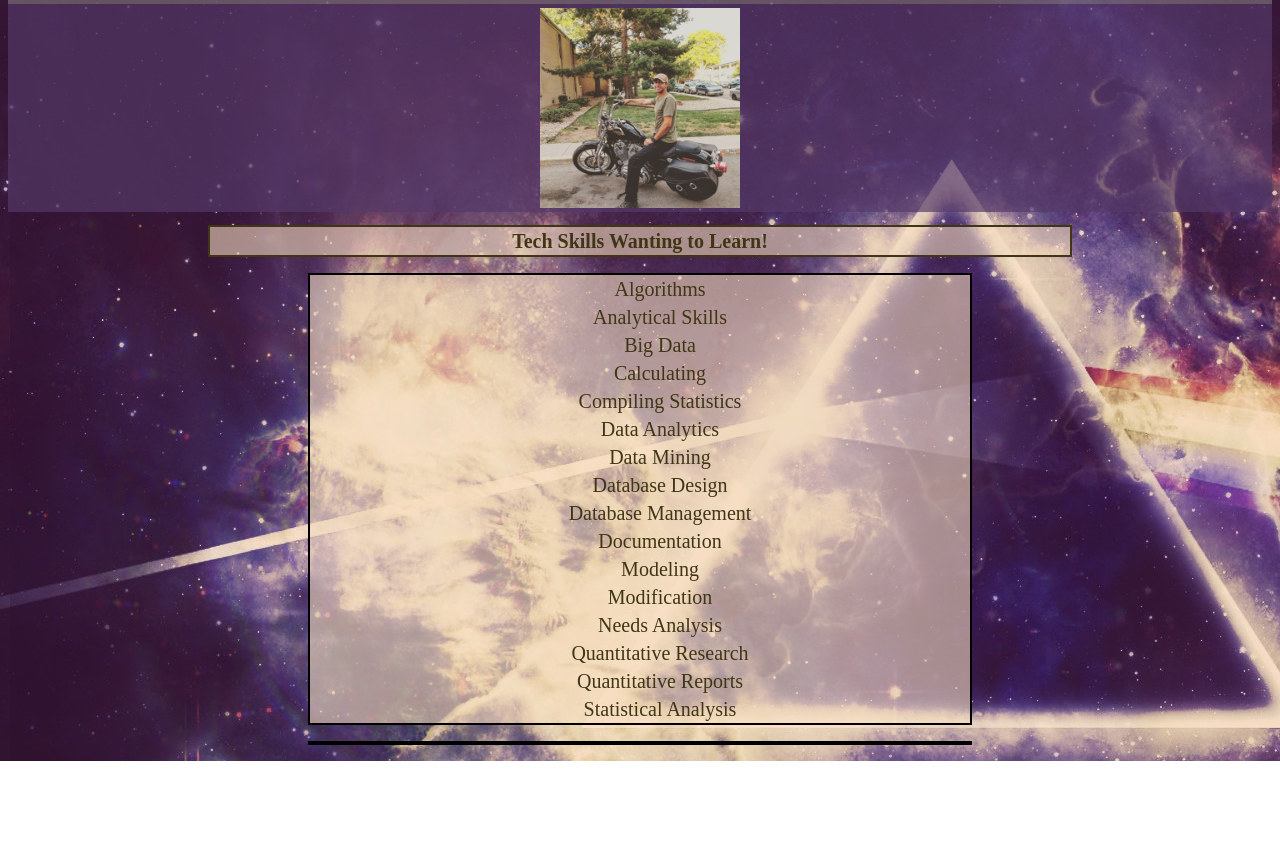
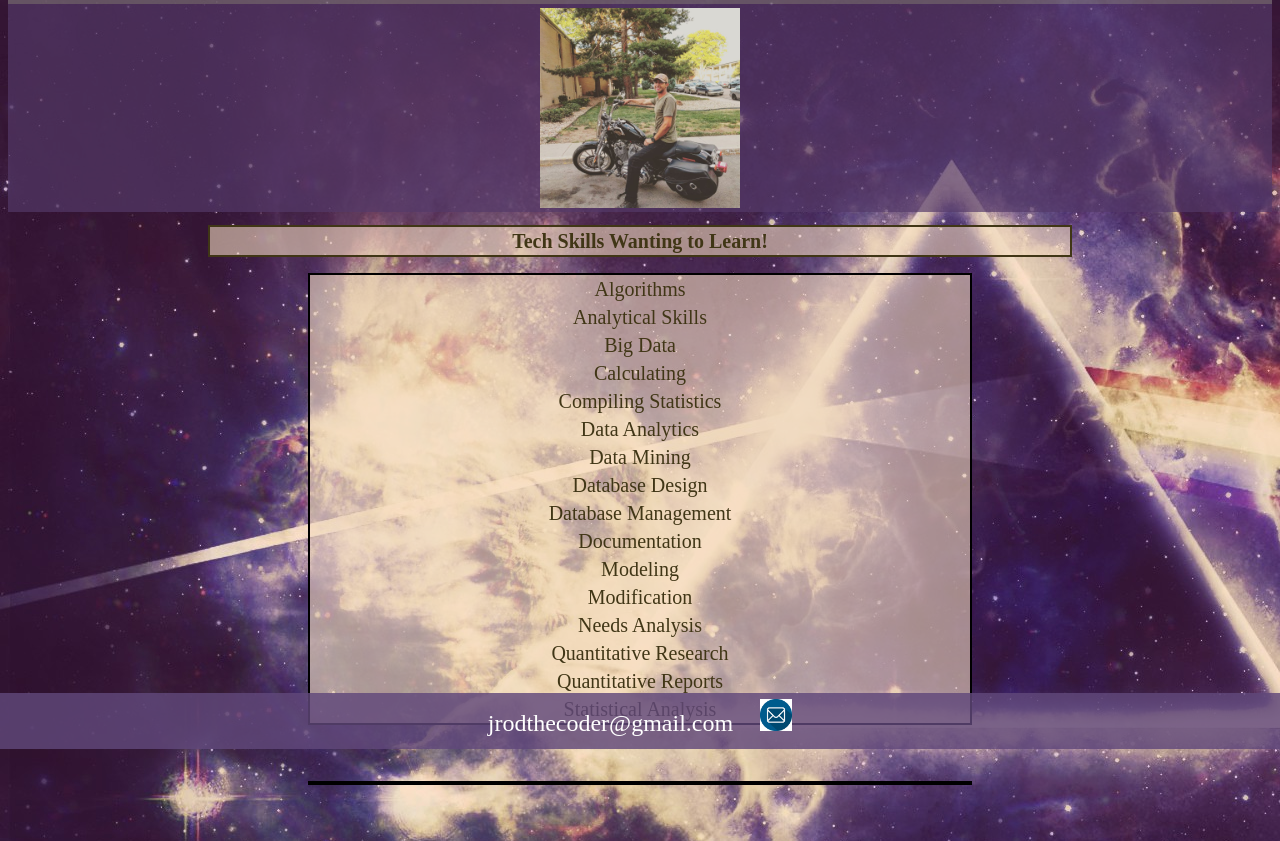
Before and after one commit to jrod4work/GlobalFSW0101, a plain HTML site: page Final Project/index.html in a window 1280 px wide. Shown: the part 58-899 px from the top of the page. Before the commit the page ends 819 px from the top, so only its background shows below. Drawn offline with nearby package versions, Linux system fonts and the light colour scheme; no server answers.

Commit message:
Final Project

```diff
--- a/Final Project/index.html
+++ b/Final Project/index.html
@@ -17,13 +17,13 @@
 
             <div>
                 <a href="https://github.com/jrod4work" target="_blank">
-                    <img src="GitHub-Mark-32px.png" class="oneimage big">
+                    <img src="images/GitHub-Mark-32px.png" class="oneimage big">
                 </a>
                 <a href="https://www.linkedin.com" target="_blank">
-                    <img src="linkedin-icon.png" class="oneimage big1">
+                    <img src="images/linkedin-icon.png" class="oneimage big1">
                 </a>
                 <a href="https://www.instagram.com/yoloing1234" target="_blank">
-                    <img src="instagram.png" class="oneimage big2">
+                    <img src="images/instagram.png" class="oneimage big2">
                 </a>
             </div>
         </div>
@@ -33,7 +33,7 @@
     <div class="header-container">
         <div class="header">
             <div class="Picture">
-                <img src="profile pic.jpg" />
+                <img src="images/profile pic.jpg" />
             </div>
         </div>
     </div>
@@ -78,6 +78,16 @@
     <ul id="repoList"></ul>
 
 
+    <!--Footer-->
+
+
+    <div class="footer">
+    <p class="pfoot">jrodthecoder@gmail.com
+    <img src="images/email.png" class="oneimage big2">
+    </p>
+    </div>
+    <!--Footer-->
+
     <script src="https://code.jquery.com/jquery-3.2.1.min.js" integrity="sha256-hwg4gsxgFZhOsEEamdOYGBf13FyQuiTwlAQgxVSNgt4="
         crossorigin="anonymous"></script>
     <script src="script.js"></script>
--- a/Final Project/style.css
+++ b/Final Project/style.css
@@ -1,7 +1,6 @@
-
 
 body {
-    background-image:url(triangle-wallpapers-25326-5238186.jpg);
+    background-image:url(images/triangle-wallpapers-25326-5238186.jpg);
 }
 
 
@@ -79,7 +78,7 @@ body {
 
   /* End of Header styling */
 
-   /* List */
+   /* Lists */
 
    li, h1{
     display: flex;
@@ -106,7 +105,29 @@ body {
     border-width: 2px;
     margin-left: 300px;
     margin-right: 300px;
+    margin-bottom: 56px;
     background-color: #f6dec294;
+    padding-left: 0px;
 
 
    }
+
+  /* Footer */
+
+   .footer {
+    position: fixed;
+    left: 0;
+    bottom: -7px;
+    width: 100%;
+    background-color: #61497bd1;
+    color: white;
+    text-align: center;
+    height: 56px;
+    font-size: 24px;
+ }
+
+ .pfoot {
+     color:white;
+     margin-top: 6px;
+
+ }
```
Also changed, not shown: Final Project/images/GitHub-Mark-32px.png (renamed from Final Project/GitHub-Mark-32px.png), Final Project/images/email.png (added), Final Project/images/instagram.png (renamed from Final Project/instagram.png), Final Project/images/linkedin-icon.png (renamed from Final Project/linkedin-icon.png), Final Project/images/profile pic.jpg (renamed from Final Project/profile pic.jpg), Final Project/images/triangle-wallpapers-25326-5238186.jpg (renamed from Final Project/triangle-wallpapers-25326-5238186.jpg), Final Project/instructions.txt, 2 other files.
